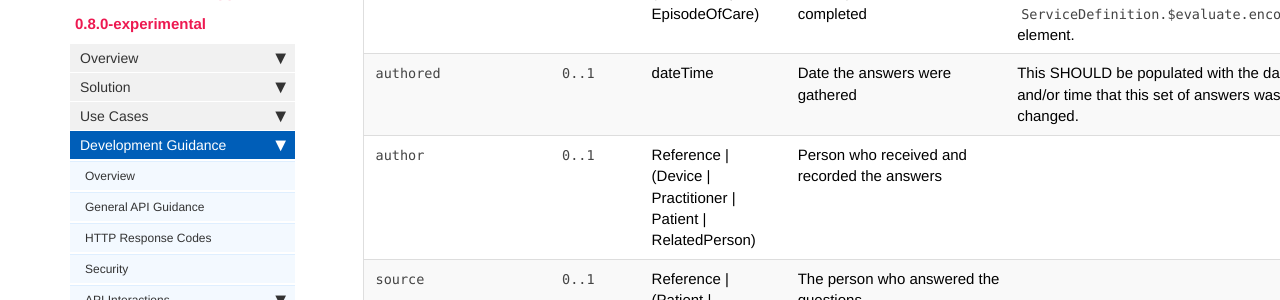
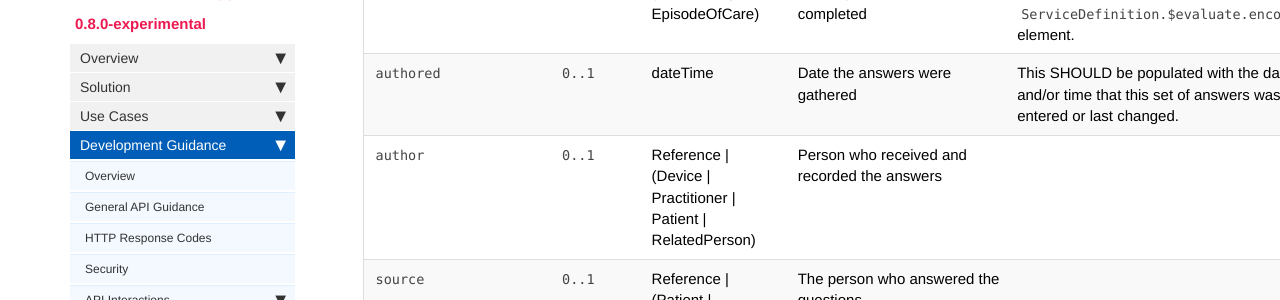
Before and after one commit to nhsconnect/FHIR-CDS, a Jekyll site: the page built from pages/explore/api_questionnaire_response.md, in a window 1280 px wide and 900 px high, scrolled down 1384 px. Shown: the part 196-496 px from the top of the window. Built offline with Jekyll 4.4.1, drawn with Linux system fonts in a browser that asks for light colours; nearby versions of some CDN libraries; our own code applies the rules of GitHub Pages for plain Markdown files; comment, search, counter and statistics services are not loaded.

Commit message:
Updated after review

```diff
--- a/pages/explore/api_questionnaire_response.md
+++ b/pages/explore/api_questionnaire_response.md
@@ -84,7 +84,7 @@ Detailed implementation guidance for a `QuestionnaireResponse` resource in the C
       <td><code class="highlighter-rouge">0..1</code></td>
     <td>dateTime</td>
     <td>Date the answers were gathered</td>
-<td>This SHOULD be populated with the date and/or time that this set of answers was last changed.</td>
+<td>This SHOULD be populated with the date and/or time that this set of answers was entered or last changed.</td>
  </tr>
 <tr>
   <td><code class="highlighter-rouge">author</code></td>
```
